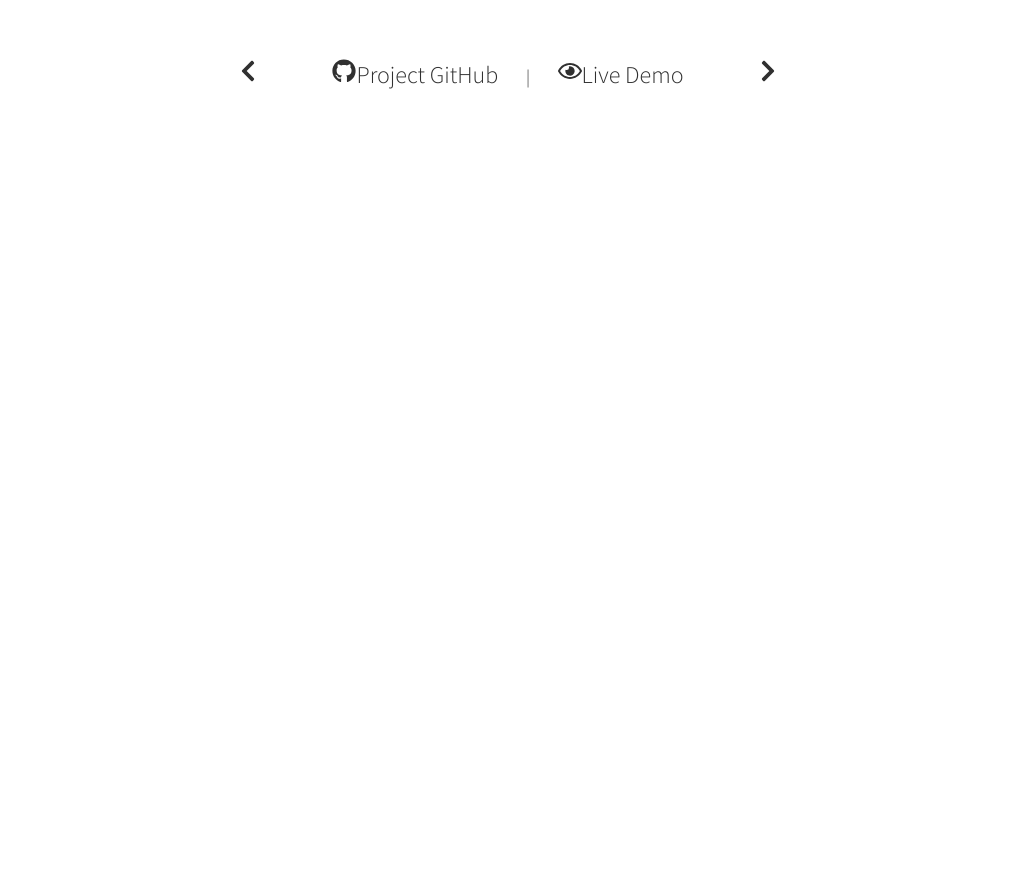
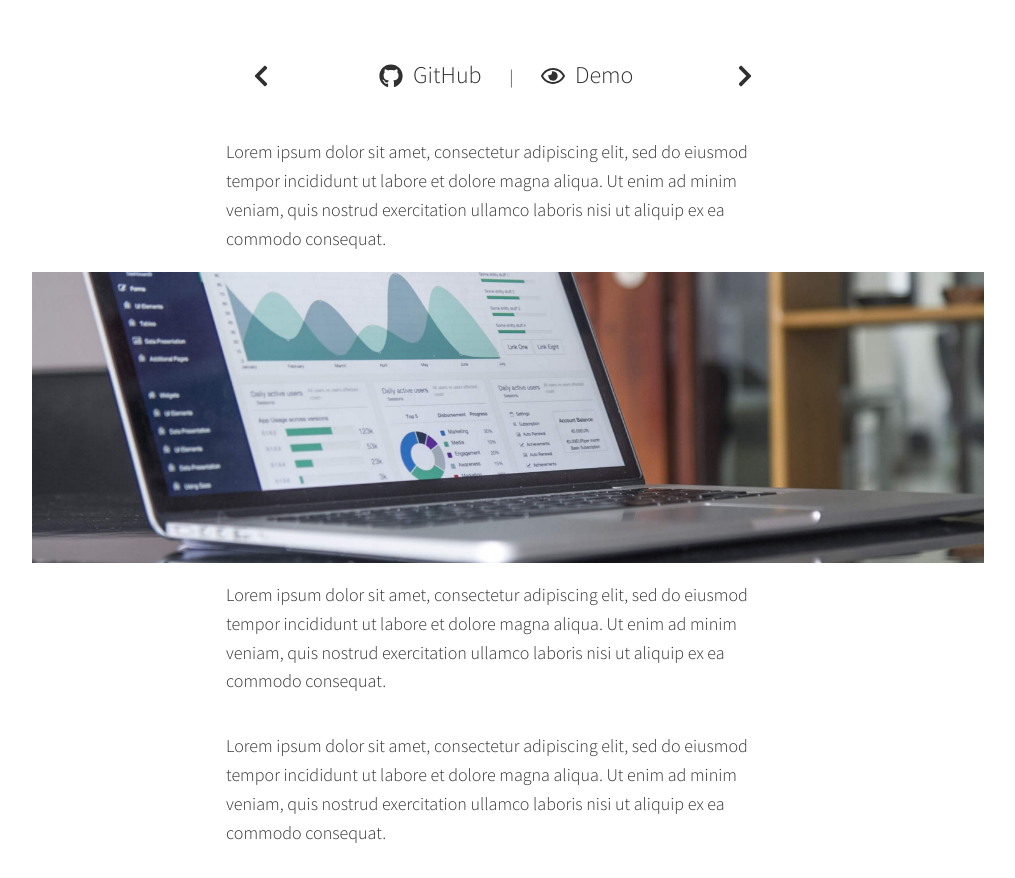
Before and after one commit to markjager13/next-portfolio, a Next.js app: page /project_item in a window 1280 px wide. Shown: the part 320-1198 px from the top of the page, without its empty margins (132-1147 px from the left). Before the commit the page ends 800 px from the top, so only its background shows below. Built offline with nearby package versions, Linux system fonts and the light colour scheme.

Commit message:
finished project-item page

```diff
--- a/components/styles/ProjectItem.styled.js
+++ b/components/styles/ProjectItem.styled.js
@@ -66,14 +66,32 @@ export const ProjectLinkWrapper = styled.div`
         color: #303030;
         font-size: 1.5rem;
         text-decoration: none;
+
+        svg {
+            margin-bottom: -5px;
+            margin-right: 10px;
+        }
     }
 
 `;
 
-export const NextLink = styled.a`
-  margin-left: 1em;
+export const PrevLink = styled.a`
+    margin-right: 2em;
 `;
 
-export const PrevLink = styled.a`
-  margin-right: 1em;
+export const NextLink = styled.a`
+    margin-left: 2.15em;
 `;
+
+export const ContentWrapper = styled.div`
+    padding: 0 2em 2em;
+    max-width: 1024px;
+    margin: 0 auto;
+`;
+
+export const ContentText = styled.p`
+    max-width: 600px;
+    margin-left: auto;
+    margin-right: auto;
+    padding: 1em;
+`;
--- a/pages/project_item.js
+++ b/pages/project_item.js
@@ -2,7 +2,7 @@ import React from 'react'
 import Link from 'next/link'
 import Image from 'next/image';
 import GlobalStyles from '../components/styles/Global';
-import { Section, Title, SubTitle, TitleImage, ProjectLinkWrapper, ProjectLink, NextLink, PrevLink } from '../components/styles/ProjectItem.styled';
+import { Section, Title, SubTitle, TitleImage, ProjectLinkWrapper, NextLink, PrevLink, ContentWrapper, ContentText } from '../components/styles/ProjectItem.styled';
 import { FaChevronLeft, FaChevronRight, FaGithub, FaRegEye } from 'react-icons/fa';
 
 const project_item = () => {
@@ -19,7 +19,6 @@ const project_item = () => {
           </SubTitle>
           <TitleImage>
             <Image
-              className="project1__img"
               src="/projectimage01.jpg"
               alt="project image"
               width={480}
@@ -37,14 +36,14 @@ const project_item = () => {
         <Link href="#" passHref>
           <a>
             <FaGithub />
-            Project GitHub
+            GitHub
           </a>
         </Link>
         <span> | </span>
         <Link href="#" passHref>
           <a>
             <FaRegEye />
-            Live Demo
+            Demo
           </a>
         </Link>
         <Link href="#" passHref>
@@ -53,6 +52,33 @@ const project_item = () => {
           </NextLink>
         </Link>
       </ProjectLinkWrapper>
+      <ContentWrapper>
+        <ContentText>
+          Lorem ipsum dolor sit amet, consectetur adipiscing elit, sed do eiusmod
+          tempor incididunt ut labore et dolore magna aliqua. Ut enim ad minim
+          veniam, quis nostrud exercitation ullamco laboris nisi ut aliquip ex ea
+          commodo consequat.
+        </ContentText>
+        <Image
+              src="/portfolio-details.jpg"
+              alt="project image"
+              width={931}
+              height={285}
+              layout="responsive"
+            />
+        <ContentText>
+          Lorem ipsum dolor sit amet, consectetur adipiscing elit, sed do eiusmod
+          tempor incididunt ut labore et dolore magna aliqua. Ut enim ad minim
+          veniam, quis nostrud exercitation ullamco laboris nisi ut aliquip ex ea
+          commodo consequat.
+        </ContentText>
+        <ContentText>
+          Lorem ipsum dolor sit amet, consectetur adipiscing elit, sed do eiusmod
+          tempor incididunt ut labore et dolore magna aliqua. Ut enim ad minim
+          veniam, quis nostrud exercitation ullamco laboris nisi ut aliquip ex ea
+          commodo consequat.
+        </ContentText>
+      </ContentWrapper>
     </>
   )
 }
```
Also changed, not shown: public/portfolio-details.jpg (added).
